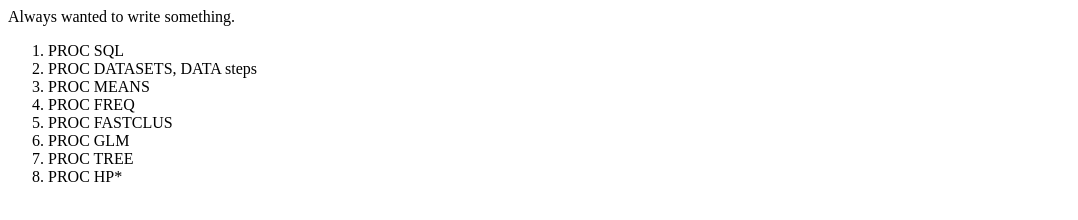
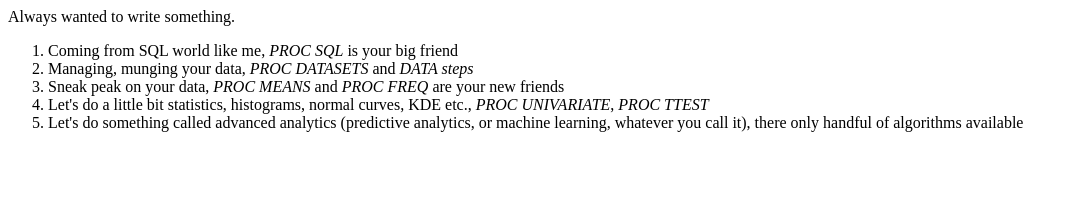
Before and after one commit to MikeXL/SAS, a plain HTML site: page index.html in a window 1280 px wide. Shown: the whole page, without its empty margins (0-1078 px from the left). Drawn offline with Linux system fonts and the light colour scheme.

Commit message:
Update index.html

```diff
--- a/index.html
+++ b/index.html
@@ -3,14 +3,11 @@
 <body>
 Always wanted to write something.
 <ol>
-<li>PROC SQL</li>
-<li>PROC DATASETS, DATA steps</li>
-<li>PROC MEANS</li>
-<li>PROC FREQ</li>
-<li>PROC FASTCLUS</li>
-<li>PROC GLM</li>
-<li>PROC TREE</li>
-<li>PROC HP*</li>
+<li>Coming from SQL world like me, <em>PROC SQL</em> is your big friend</li>
+<li>Managing, munging your data, <em>PROC DATASETS</em> and <em>DATA steps</em></li>
+<li>Sneak peak on your data, <em>PROC MEANS</em> and <em>PROC FREQ</em> are your new friends</li>
+<li>Let's do a little bit statistics, histograms, normal curves, KDE etc., <em>PROC UNIVARIATE</em>, <em>PROC TTEST</em></li>
+<li>Let's do something called advanced analytics (predictive analytics, or machine learning, whatever you call it), there only handful of algorithms available</li>
 </ol>
 </body>
 </html>
```
